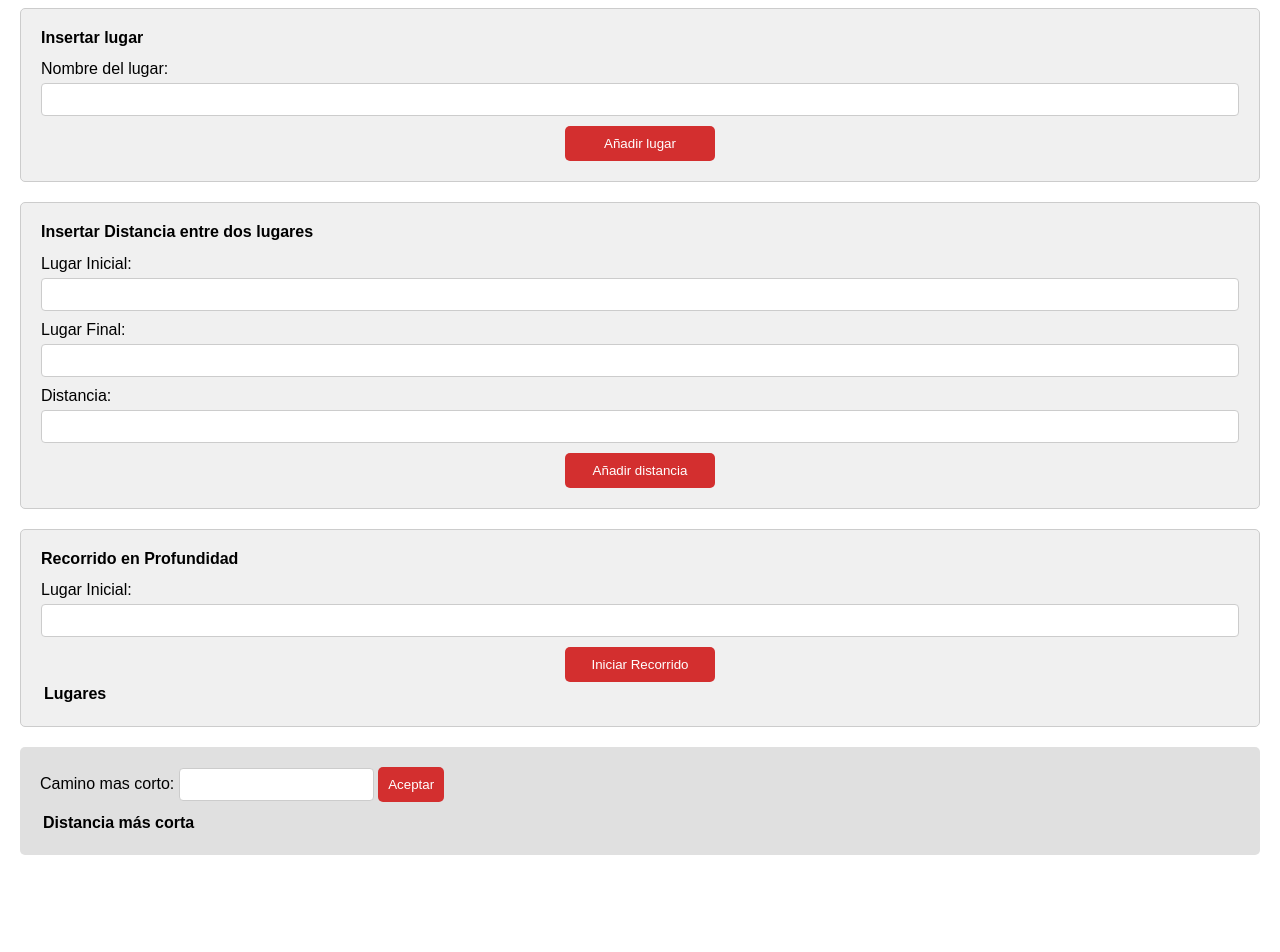
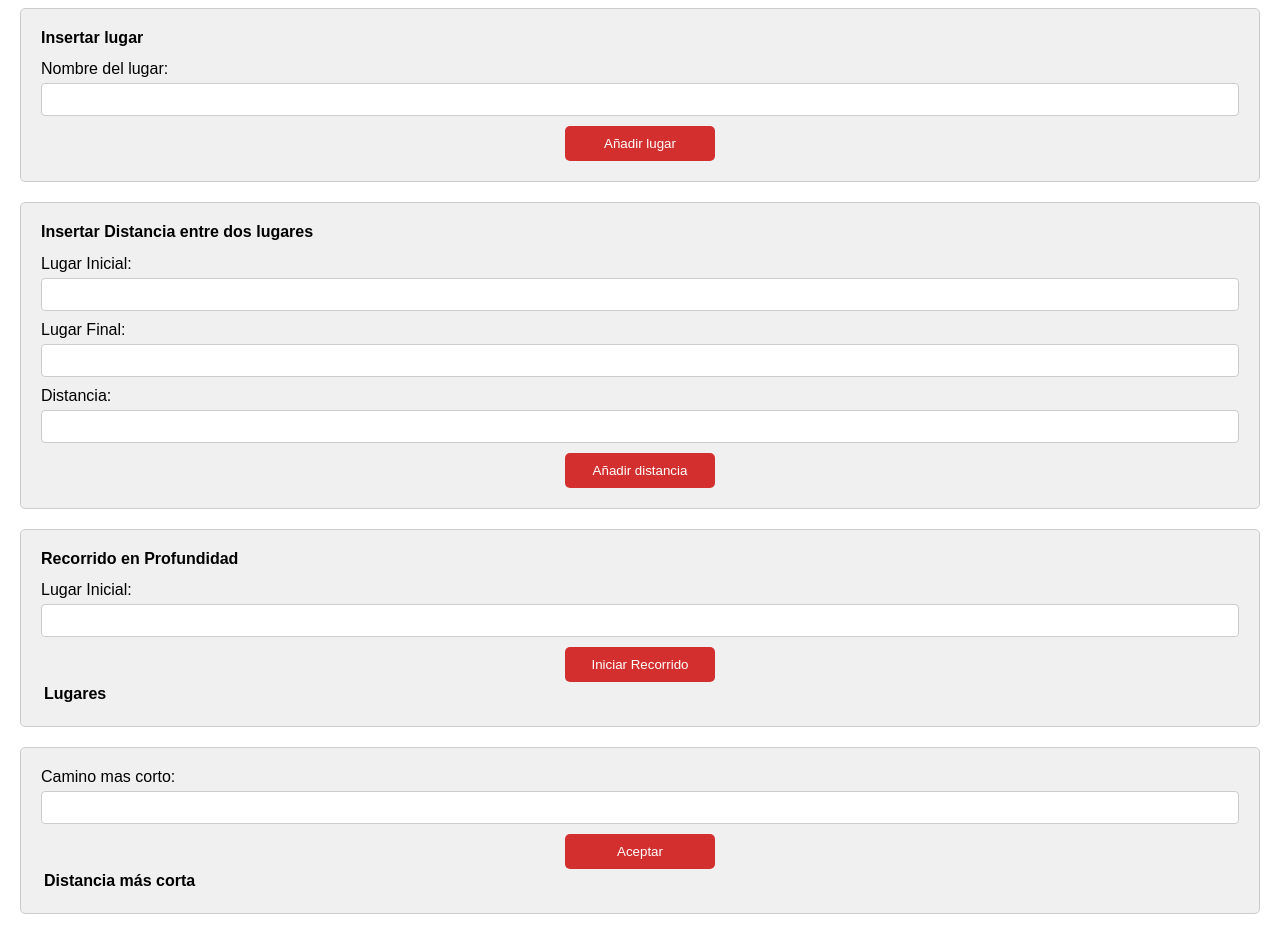
Before and after one commit to diedgo05/project_eda_C2, a plain HTML site: page index.html in a window 1280 px wide. Shown: the part 72-1024 px from the top of the page. Before the commit the page ends 967 px from the top, so only its background shows below. Drawn offline with Linux system fonts and the light colour scheme.

Commit message:
Dijkstra

```diff
--- a/index.html
+++ b/index.html
@@ -52,12 +52,13 @@
                 </tbody>
             </table>
         </section>
-        <section>
+        <section id="dja-traversal">
+            <form id="dja-form">
         <label for="Vinit">Camino mas corto: </label>
-        <input type="text"  id="Vinit">
-        <button id="btn-dja">Aceptar</button>
-        <div>
-            <table>
+        <input type="text"  id="Vinit" name="Vinit" required>
+        <button id="btn-dja" type="button">Aceptar</button>
+            </form>
+            <table border="0px">
                 <thead>
                     <tr>
                         <th>
@@ -67,7 +68,6 @@
                 </thead>
                 <tbody id="dja-result"></tbody>
             </table>
-        </div>
         </section>
         <script type="module" src="./src/controllers/script.mjs">
         </script>
--- a/style.css
+++ b/style.css
@@ -70,7 +70,7 @@ button:hover {
     background-color: #b71c1c;
 }
 
-#dfs-result {
+#dfs-result, #dja-trasversal {
     margin-top: 10px;
     font-weight: bold;
 }
```
